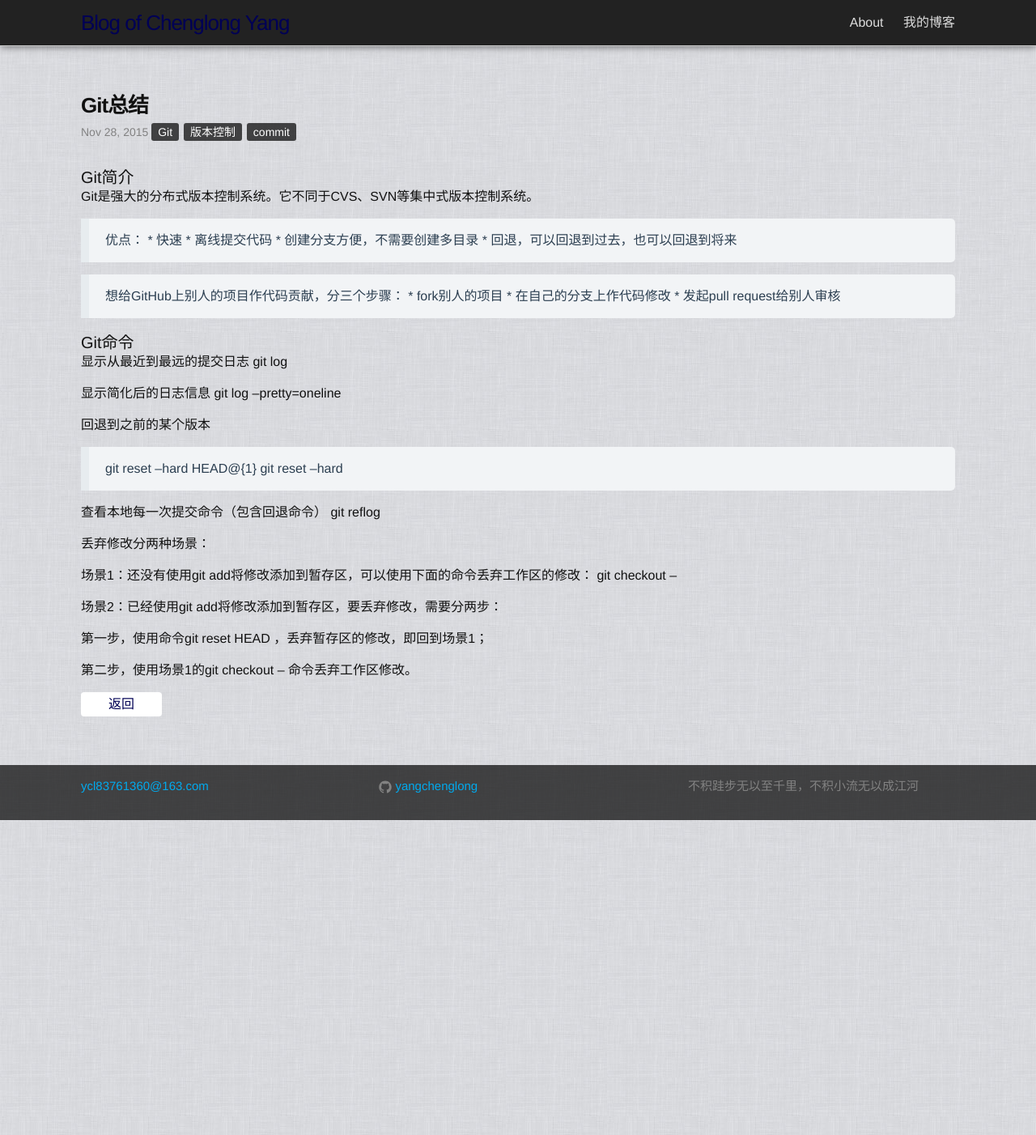
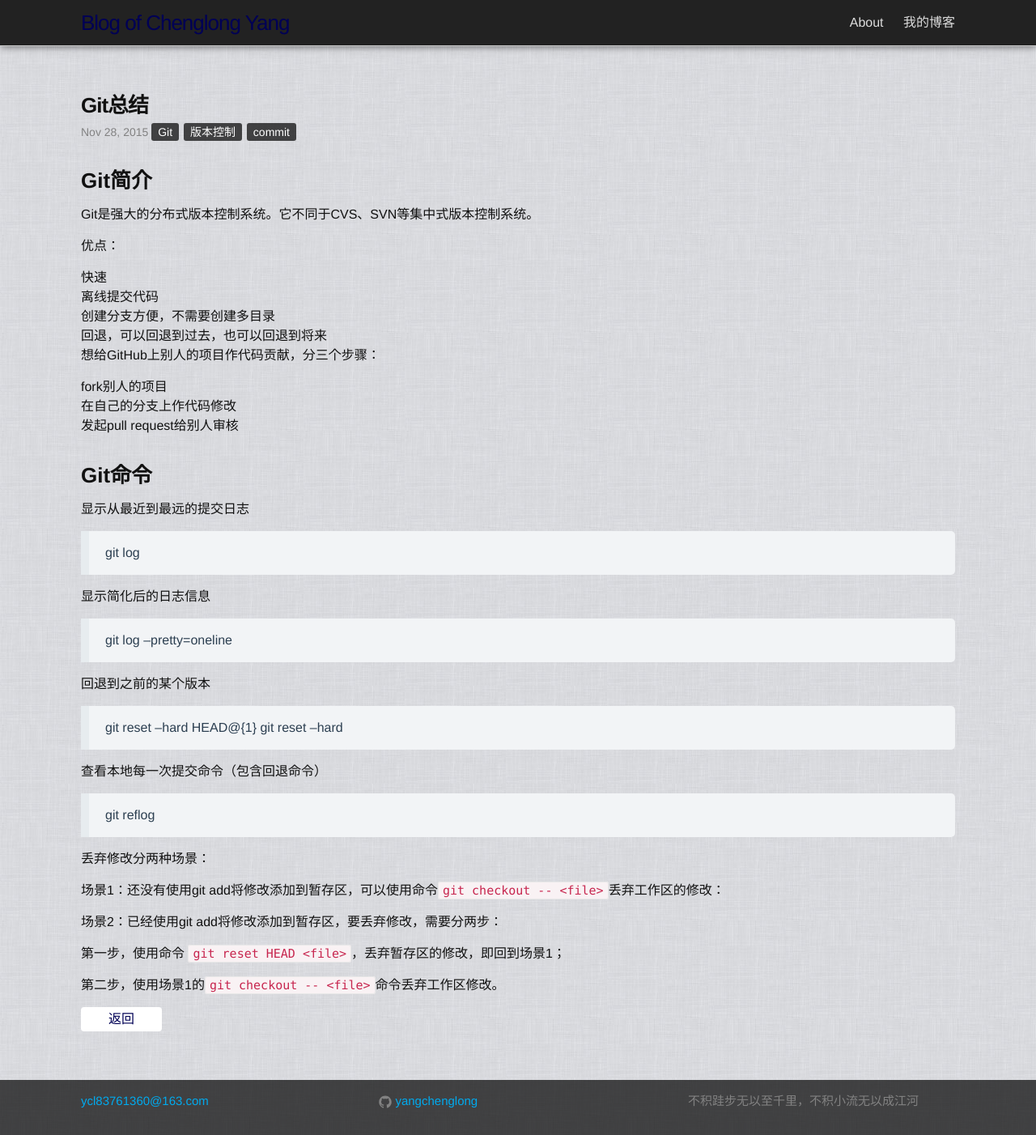
Before and after one commit to laurelyoung/laurelyoung.github.io, a Jekyll site: the page built from _posts/2015-11-28-Git总结.md, in a window 1280 px wide. Shown: the whole page at 81% size. Built offline with Jekyll 4.4.1, drawn with Linux system fonts in a browser that asks for light colours; before the commit the page ends 1013 px from its top, so only the background shows below that.

Commit message:
修改Git总结md样式

```diff
--- a/_posts/2015-11-28-Git总结.md
+++ b/_posts/2015-11-28-Git总结.md
@@ -7,48 +7,59 @@
 
 
 
-##Git简介
+# Git简介
 
 Git是强大的分布式版本控制系统。它不同于CVS、SVN等集中式版本控制系统。
 
-> 优点：
-	* 快速
-    * 离线提交代码
-	* 创建分支方便，不需要创建多目录
-	* 回退，可以回退到过去，也可以回退到将来
 
-> 想给GitHub上别人的项目作代码贡献，分三个步骤：
-	* fork别人的项目
-	* 在自己的分支上作代码修改
-	* 发起pull request给别人审核
+优点：
+
++ 快速
++ 离线提交代码
++ 创建分支方便，不需要创建多目录
++ 回退，可以回退到过去，也可以回退到将来
 
 
-## Git命令
+想给GitHub上别人的项目作代码贡献，分三个步骤：
+
++ fork别人的项目
++ 在自己的分支上作代码修改
++ 发起pull request给别人审核
+
+
+# Git命令
 
 显示从最近到最远的提交日志
-git log
+
+> git log
+
 
 显示简化后的日志信息
-git log --pretty=oneline
+
+> git log --pretty=oneline
+
 
 回退到之前的某个版本
- > git reset --hard HEAD@{1}
- > git reset --hard <commit_id>
+
+> git reset --hard HEAD@{1}
+> git reset --hard <commit_id>
+
 
 查看本地每一次提交命令（包含回退命令）
-git reflog
+
+> git reflog
 
 
 丢弃修改分两种场景：
 
-* 场景1：还没有使用git add将修改添加到暂存区，可以使用下面的命令丢弃工作区的修改：
-git checkout -- <file>
++ 场景1：还没有使用git add将修改添加到暂存区，可以使用命令`git checkout -- <file>`丢弃工作区的修改：
 
-* 场景2：已经使用git add将修改添加到暂存区，要丢弃修改，需要分两步：
 
-第一步，使用命令git reset HEAD <file>，丢弃暂存区的修改，即回到场景1；
++ 场景2：已经使用git add将修改添加到暂存区，要丢弃修改，需要分两步：
 
-第二步，使用场景1的git checkout -- <file>命令丢弃工作区修改。
+    + 第一步，使用命令 `git reset HEAD <file>`，丢弃暂存区的修改，即回到场景1；
+
+    + 第二步，使用场景1的`git checkout -- <file>`命令丢弃工作区修改。
 
 
 <a href="{{ site.baseurl }}/index.html" class="btn-back">返回</a>
```
